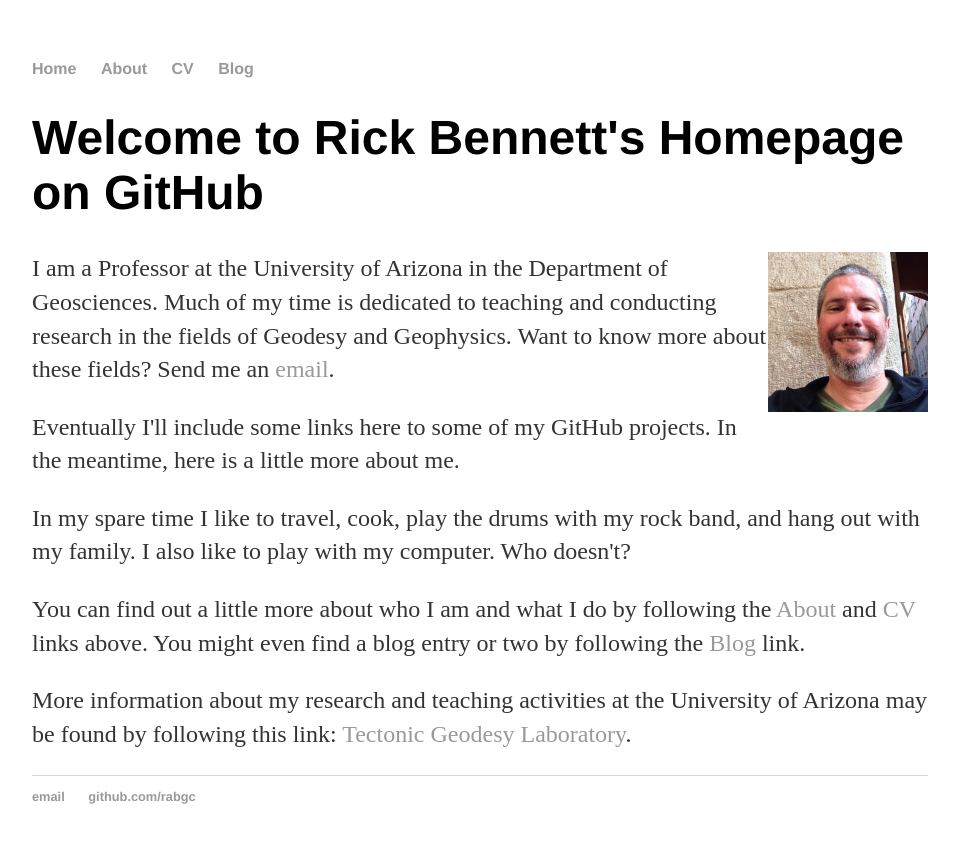
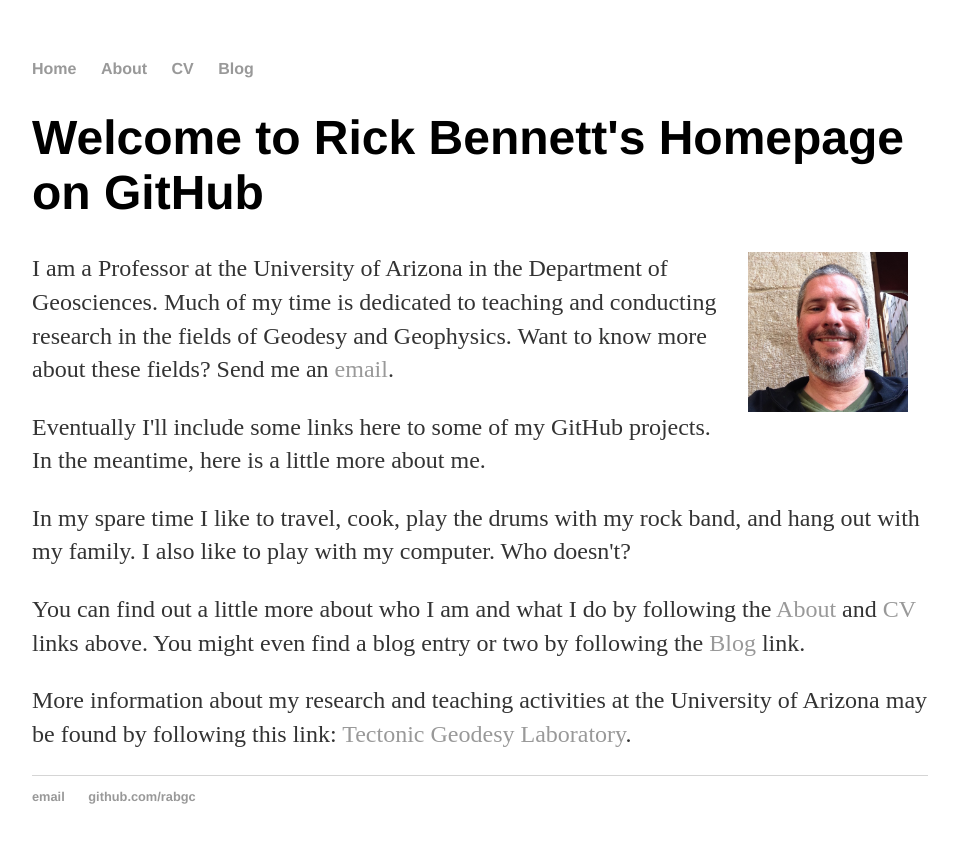
Before and after one commit to rabgc/rabgc.github.io, a Jekyll site: the page built from index.html, in a window 1280 px wide. Shown: the top 843 px of the page, without its empty margins (160-1119 px from the left). Built offline with Jekyll 4.4.1, drawn with Linux system fonts in a browser that asks for light colours.

Commit message:
Formating image

```diff
--- a/index.html
+++ b/index.html
@@ -7,7 +7,7 @@ title: Rick Bennett
 <h1>Welcome to Rick Bennett's Homepage on GitHub</h1>
 
 <p>
-<img src="images/RicksPic.jpg" alt="Rick Bennett Photo" style="float:right;width:160px;height:160px;">
+<img src="images/RicksPic.jpg" alt="Rick Bennett Photo" hspace="20" style="float:right;width:160px;height:160px;">
 I am a Professor at the University of Arizona in the Department of Geosciences. Much of my time is dedicated to teaching and conducting research in the fields of Geodesy and Geophysics. Want to know more about these fields? Send me an <a href="mailto:tectorab@gmail.com">email</a>.
 </p>
 
```
